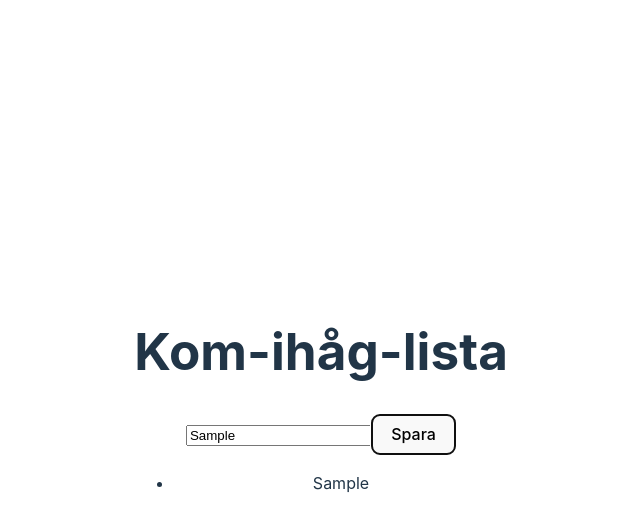
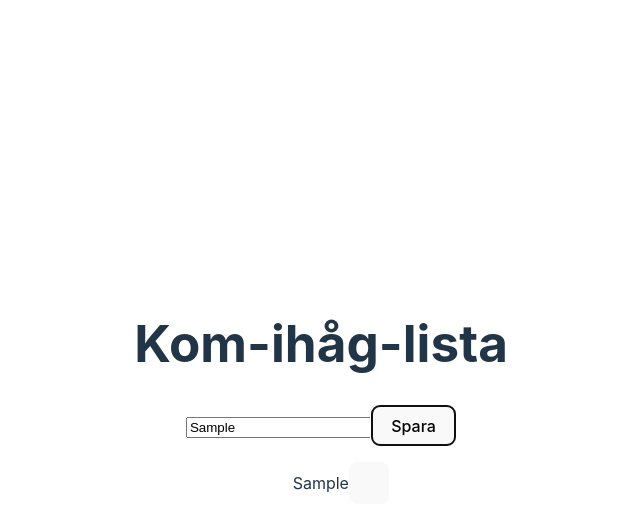
Before and after one commit to Navaas/todo-testning, a React app: page / in a window 1280 px wide. Both pictures are taken after typing "Sample" into the empty fields and a click on the button "Spara". Shown: the top 530 px of the page, without its empty margins (319-959 px from the left). Built offline with nearby package versions, Linux system fonts and the light colour scheme; the HTML template or start-up script is replaced by a standard one.

Commit message:
Simple styling, deletebutton component

```diff
--- a/src/App.tsx
+++ b/src/App.tsx
@@ -1,5 +1,6 @@
 import { useState } from "react";
 import "./App.css";
+import DeleteButton from "./components/DeleteButton/DeleteButton";
 import TodoForm from "./components/TodoForm/TodoForm";
 
 function App() {
@@ -12,7 +13,12 @@
       {/* Skriv ut listan */}
       <ul>
         {todos.map((todo) => (
-          <li key={todo}>{todo}</li>
+          <div className="my-2">
+            <span key={todo} className="mx-4">
+              {todo}
+            </span>
+            <DeleteButton />
+          </div>
         ))}
       </ul>
     </>
--- /dev/null
+++ b/src/components/DeleteButton/DeleteButton.tsx
@@ -0,0 +1,24 @@
+function DeleteButton() {
+  return (
+    <>
+      <button>
+        <svg
+          xmlns="http://www.w3.org/2000/svg"
+          fill="none"
+          viewBox="0 0 24 24"
+          stroke-width="1.5"
+          stroke="currentColor"
+          className="size-4"
+        >
+          <path
+            stroke-linecap="round"
+            stroke-linejoin="round"
+            d="m14.74 9-.346 9m-4.788 0L9.26 9m9.968-3.21c.342.052.682.107 1.022.166m-1.022-.165L18.16 19.673a2.25 2.25 0 0 1-2.244 2.077H8.084a2.25 2.25 0 0 1-2.244-2.077L4.772 5.79m14.456 0a48.108 48.108 0 0 0-3.478-.397m-12 .562c.34-.059.68-.114 1.022-.165m0 0a48.11 48.11 0 0 1 3.478-.397m7.5 0v-.916c0-1.18-.91-2.164-2.09-2.201a51.964 51.964 0 0 0-3.32 0c-1.18.037-2.09 1.022-2.09 2.201v.916m7.5 0a48.667 48.667 0 0 0-7.5 0"
+          />
+        </svg>
+      </button>
+    </>
+  );
+}
+
+export default DeleteButton;
--- a/src/components/TodoForm/TodoForm.tsx
+++ b/src/components/TodoForm/TodoForm.tsx
@@ -20,7 +20,7 @@
         placeholder="Skriv en sak.."
         value={text}
         onChange={(e) => setText(e.target.value)}
-        className="p-2 border border-gray-300 rounded bg-black"
+        className="p-2 border border-gray-300 rounded bg-gray-100 w-full"
       />
       <button>Spara</button>
     </form>
```
Also changed, not shown: 1 other file (tests, documents, lock files or other folders).
